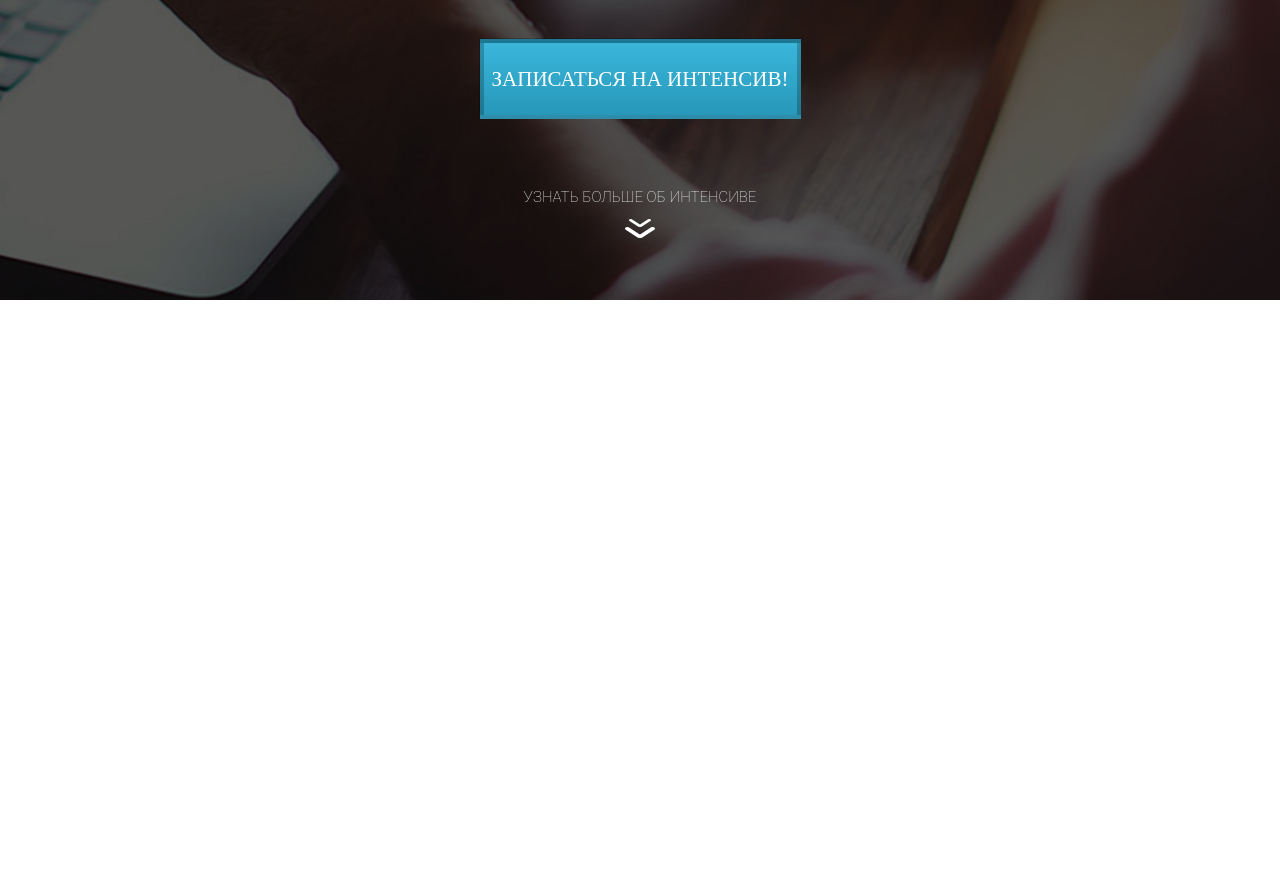
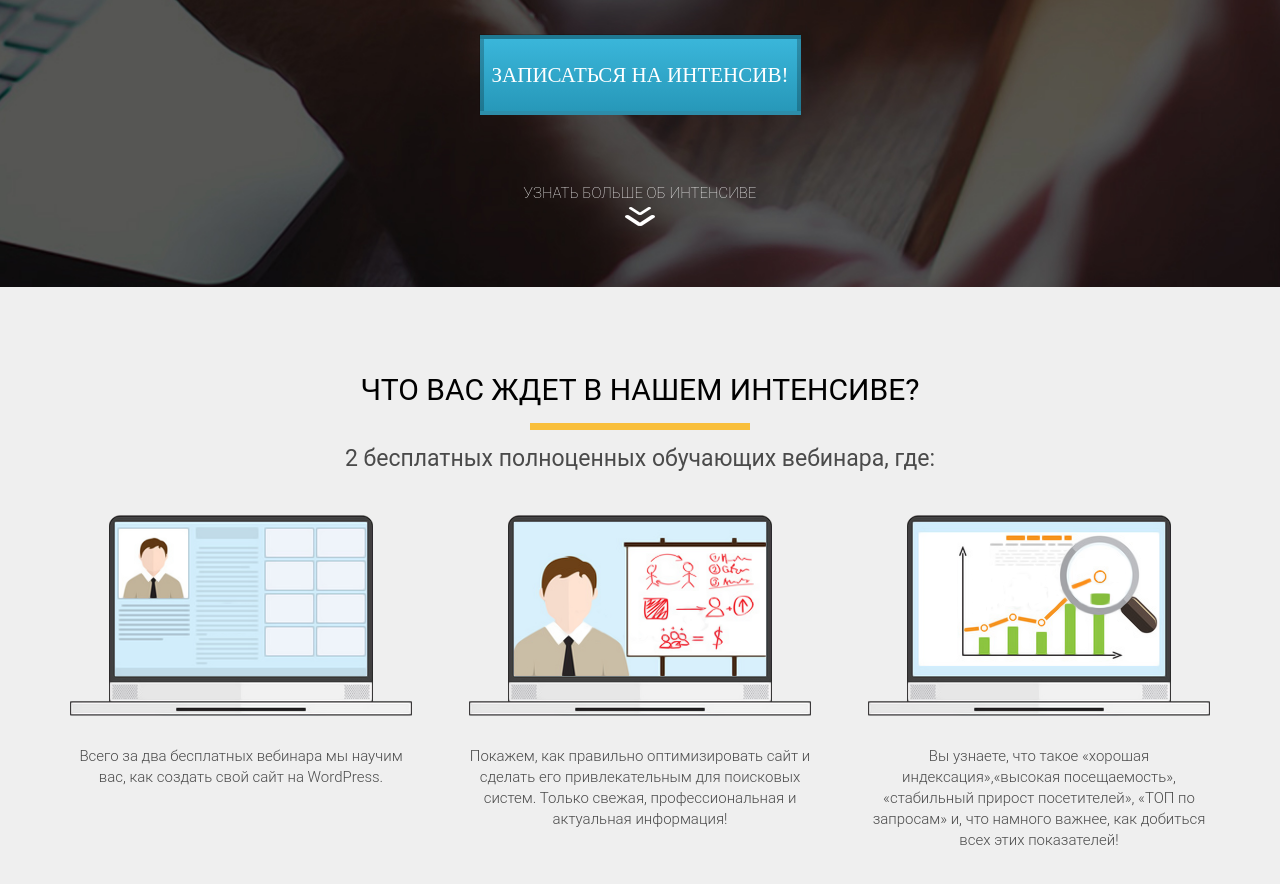
Before and after one commit to aleksandrchusovitin/wordpress_udemy, a plain HTML site: page index.html in a window 1280 px wide. Shown: the part 538-1422 px from the top of the page. Before the commit the page ends 838 px from the top, so only its background shows below. Drawn offline with Linux system fonts and the light colour scheme.

Commit message:
add flexbox_1

```diff
--- a/css/style.css
+++ b/css/style.css
@@ -12,7 +12,7 @@
 
 /* ?PROMO SECTION */
 .promo {
-  padding: 39px 0px 62px 0px;
+  padding: 38px 0px 61px 0px;
   min-height: 800px;
   background: url("../img/main_bg.jpg") center center/cover no-repeat;
 }
@@ -28,7 +28,6 @@
   font-family: Roboto;
   font-size: 15px;
   font-weight: 500;
-  line-height: 24px;
   text-transform: uppercase;
   color: #ffffff;
 }
@@ -91,7 +90,7 @@
   cursor: pointer;
   outline: none;
   margin: 0px auto;
-  margin-top: 69px;
+  margin-top: 72px;
 
   box-shadow: -1px -1px 0px 0px rgba(0, 0, 0, 0.21);
   font-family: RobotoCondensed;
@@ -117,8 +116,65 @@
 .promo-more .promo-more_icon {
   display: block;
   margin: 0px auto;
-  margin-top: 13px;
+  margin-top: 5px;
   cursor: pointer;
 }
 
 /* ?Waiting section */
+
+.waiting {
+  min-height: 607px;
+  background: #efefef;
+  padding: 88px 0px 75px 0px;
+}
+
+.waiting-header .waiting-header_title {
+  font-family: Roboto;
+  font-style: normal;
+  font-weight: normal;
+  font-size: 30px;
+  line-height: 30px;
+  text-align: center;
+  text-transform: uppercase;
+}
+
+.waiting-header .waiting-header_divider {
+  width: 220px;
+  height: 7px;
+  background: #f9bf3b;
+  margin: 0px auto;
+  margin-top: 18px;
+}
+
+.waiting-header .waiting-header_description {
+  font-family: Roboto;
+  font-style: normal;
+  font-weight: normal;
+  font-size: 23px;
+  line-height: 20px;
+  text-align: center;
+  color: #4a4a4a;
+  margin-top: 19px;
+}
+
+.waiting-list {
+  display: flex;
+  justify-content: space-between;
+  margin-top: 46px;
+  list-style: none;
+}
+
+.waiting-list .waiting-list_item {
+  width: 342px;
+}
+
+.waiting-item_desc {
+  font-family: Roboto;
+  font-style: normal;
+  font-weight: 300;
+  font-size: 15px;
+  line-height: 21px;
+  color: #4a4a4a;
+  text-align: center;
+  margin-top: 26px;
+}
--- a/index.html
+++ b/index.html
@@ -8,7 +8,6 @@
     <link rel="stylesheet" href="css/style.css" />
   </head>
   <body>
-
     <section class="promo">
       <div class="container">
         <div class="promo-logo">
@@ -26,8 +25,9 @@
 
         <div class="promo-description">
           <p class="promo-description_text">
-            Ежедневно в России появляется более 5 000 новых сайтов.<br> И только единицы из них становятся популярными и
-            приносят ощутимую прибыль. В чем секрет? В чем формула успеха? Узнайте на предстоящем двухдневном
+            Ежедневно в России появляется более 5 000 новых сайтов.<br />
+            И только единицы из них становятся популярными и приносят ощутимую прибыль. В чем секрет? В чем формула
+            успеха? Узнайте на предстоящем двухдневном
             <span>бесплатном</span>
             интенсиве!
           </p>
@@ -37,16 +37,45 @@
 
         <div class="promo-more">
           <p class="promo-more_text">Узнать больше об интенсиве</p>
-          <img src="icons/two_arrows_icon.png" alt="arrow_down" class="promo-more_icon">
+          <img src="icons/two_arrows_icon.png" alt="arrow_down" class="promo-more_icon" />
         </div>
       </div>
     </section>
 
     <section class="waiting">
       <div class="container">
+        <div class="waiting-header">
+          <h2 class="waiting-header_title">Что вас ждет в нашем интенсиве?</h2>
+          <div class="waiting-header_divider"></div>
+          <p class="waiting-header_description">2 бесплатных полноценных обучающих вебинара, где:</p>
+        </div>
 
+        <ul class="waiting-list">
+          <li class="waiting-list_item">
+            <img src="img/second_screen/two_webinars.png" width="342" alt="two_webinars" class="waiting-item_img" />
+            <p class="waiting-item_desc">
+              Всего за два бесплатных вебинара мы научим вас, как создать свой сайт на WordPress.
+            </p>
+          </li>
+          <li class="waiting-list_item">
+            <img src="img/second_screen/optimization.png" width="342" alt="optimization" class="waiting-item-img" />
+            <p class="waiting-item_desc">
+              Покажем, как правильно оптимизировать сайт и сделать его привлекательным для поисковых систем. Только
+              свежая, профессиональная и актуальная информация!
+            </p>
+          </li>
+          <li class="waiting-list_item">
+            <img src="img/second_screen/good_index.png" width="342" alt="good_index" class="waiting-item_img" />
+            <p class="waiting-item_desc">
+              Вы узнаете, что такое «хорошая индексация»,«высокая посещаемость», «стабильный прирост посетителей», «ТОП
+              по запросам» и, что намного важнее, как добиться всех этих показателей!
+            </p>
+          </li>
+        </ul>
       </div>
     </section>
 
+
+
   </body>
 </html>
```
